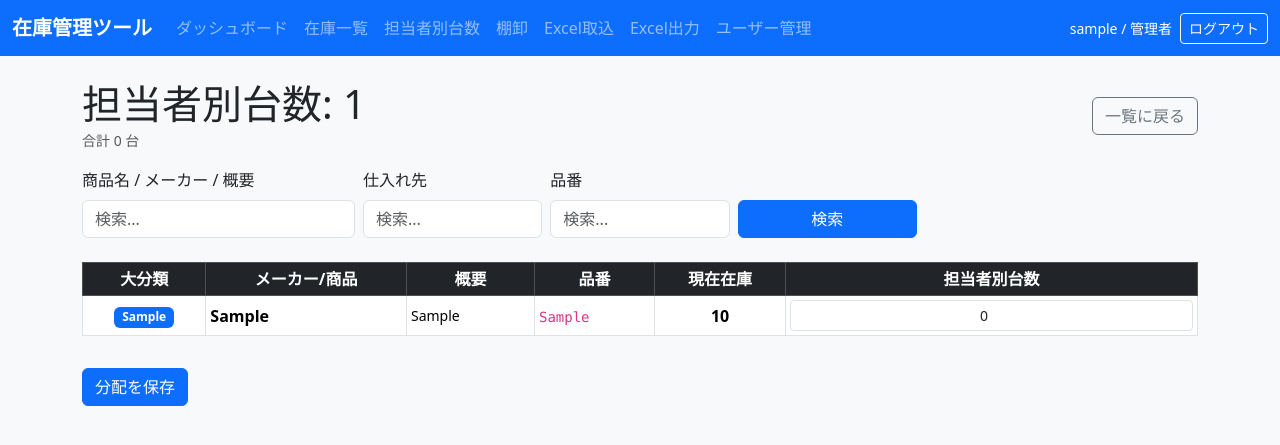
After one commit to 970628809/Inventory, a Flask app: page /staff_stock/1 in a window 1280 px wide. The commit adds this page. Shown: the top 445 px of the page. Run offline with Flask 3, Linux system fonts and the light colour scheme; the visitor is signed in with stand-in values (Sample User, id 1); tables that the repository leaves empty hold one stand-in row (values such as "Sample post").

Commit message:
Add staff stock allocation page

```diff
--- a/inventory_app/app.py
+++ b/inventory_app/app.py
@@ -483,6 +483,23 @@ def adjust_staff_sales_json(staff_stock_json, staff_name, delta):
     current = parse_int(data.get(staff_name, 0))
     data[staff_name] = max(0, current + delta)
     return json.dumps(data, ensure_ascii=False)
+
+
+def parse_staff_stock_json(staff_stock_json):
+    try:
+        data = json.loads(staff_stock_json or "{}")
+    except Exception:
+        return {}
+    return {str(name).strip(): parse_int(quantity) for name, quantity in data.items() if str(name).strip()}
+
+
+def encode_staff_stock_json(data):
+    cleaned = {
+        name: parse_int(quantity)
+        for name, quantity in data.items()
+        if name and (parse_int(quantity) != 0 or name in data)
+    }
+    return json.dumps(cleaned, ensure_ascii=False)
 
 
 PRODUCT_SNAPSHOT_FIELDS = [
@@ -1225,6 +1242,88 @@ def edit_stock_log(log_id):
         params=params,
         selected_product=selected_product,
         selected_product_id=selected_product_id,
+    )
+
+
+@app.route("/staff_stock")
+@login_required
+def staff_stock():
+    conn = get_db_connection()
+    products = conn.execute(
+        "SELECT id, staff_stock_json FROM products WHERE staff_stock_json IS NOT NULL AND staff_stock_json != ''"
+    ).fetchall()
+    conn.close()
+
+    summaries = {}
+    for product in products:
+        for staff_name, quantity in parse_staff_stock_json(product["staff_stock_json"]).items():
+            summary = summaries.setdefault(staff_name, {"name": staff_name, "total": 0, "product_count": 0})
+            if quantity > 0:
+                summary["total"] += quantity
+                summary["product_count"] += 1
+
+    staff_rows = sorted(summaries.values(), key=lambda row: row["name"])
+    return render_template("staff_stock.html", staff_rows=staff_rows)
+
+
+@app.route("/staff_stock/<staff_name>", methods=["GET", "POST"])
+@login_required
+def staff_stock_detail(staff_name):
+    params = parse_search_args()
+    conn = get_db_connection()
+
+    if request.method == "POST":
+        if g.user["role"] != "admin":
+            conn.close()
+            flash("管理者権限が必要です。", "danger")
+            return redirect(url_for("staff_stock_detail", staff_name=staff_name, **params))
+
+        product_ids = request.form.getlist("product_id")
+        for product_id in product_ids:
+            quantity = parse_int(request.form.get(f"quantity_{product_id}"))
+            if quantity < 0:
+                conn.close()
+                flash("台数は0以上で入力してください。", "danger")
+                return redirect(url_for("staff_stock_detail", staff_name=staff_name, **params))
+
+            product = conn.execute(
+                "SELECT staff_stock_json FROM products WHERE id = ?",
+                (product_id,),
+            ).fetchone()
+            if not product:
+                continue
+            staff_stock = parse_staff_stock_json(product["staff_stock_json"])
+            if quantity > 0 or staff_name in staff_stock:
+                staff_stock[staff_name] = quantity
+            conn.execute(
+                "UPDATE products SET staff_stock_json = ?, updated_at = ? WHERE id = ?",
+                (encode_staff_stock_json(staff_stock), now_jst_string(), product_id),
+            )
+
+        conn.commit()
+        conn.close()
+        flash("担当者別台数を更新しました。", "success")
+        return redirect(url_for("staff_stock_detail", staff_name=staff_name, **params))
+
+    sql, values = build_product_query(params)
+    products = conn.execute(sql, values).fetchall()
+    conn.close()
+
+    rows = []
+    total = 0
+    for product in products:
+        quantity = parse_staff_stock_json(product["staff_stock_json"]).get(staff_name, 0)
+        if g.user["role"] == "admin" or quantity > 0:
+            rows.append({"product": product, "quantity": quantity})
+        if quantity > 0:
+            total += quantity
+
+    return render_template(
+        "staff_stock_detail.html",
+        staff_name=staff_name,
+        rows=rows,
+        total=total,
+        params=params,
     )
 
 
--- a/inventory_app/templates/base.html
+++ b/inventory_app/templates/base.html
@@ -18,6 +18,7 @@
           <ul class="navbar-nav me-auto mb-2 mb-lg-0">
             <li class="nav-item"><a class="nav-link" href="/">ダッシュボード</a></li>
             <li class="nav-item"><a class="nav-link" href="/inventory">在庫一覧</a></li>
+            <li class="nav-item"><a class="nav-link" href="{{ url_for('staff_stock') }}">担当者別台数</a></li>
             <li class="nav-item"><a class="nav-link" href="/stocktaking">棚卸</a></li>
             {% if is_admin %}
               <li class="nav-item"><a class="nav-link" href="/excel_import">Excel取込</a></li>
--- a/inventory_app/templates/inventory.html
+++ b/inventory_app/templates/inventory.html
@@ -63,7 +63,7 @@
           <th class="text-center stock-table-price">税込価格</th>
           <th class="text-center">販売可能台数</th>
           <th class="text-center">総台数</th>
-          <th class="stock-table-staff">担当者別販売台数</th>
+          <th class="stock-table-staff">担当者別台数</th>
           <th class="stock-table-notes">備考</th>
           {% if is_admin %}
             <th class="text-center stock-table-actions-col">操作</th>
--- a/inventory_app/templates/inventory_new.html
+++ b/inventory_app/templates/inventory_new.html
@@ -86,7 +86,7 @@
     </div>
 
     <div class="col-12">
-      <label class="form-label">担当者別販売台数</label>
+      <label class="form-label">担当者別台数</label>
       <div class="row gy-2">
         {% for row in staff_rows %}
           <div class="col-md-6">
--- /dev/null
+++ b/inventory_app/templates/staff_stock_detail.html
@@ -0,0 +1,75 @@
+{% extends 'base.html' %}
+{% block content %}
+  <div class="d-flex justify-content-between align-items-center mb-3">
+    <div>
+      <h1 class="mb-0">担当者別台数: {{ staff_name }}</h1>
+      <small class="text-muted">合計 {{ total }} 台</small>
+    </div>
+    <a href="{{ url_for('staff_stock') }}" class="btn btn-outline-secondary">一覧に戻る</a>
+  </div>
+
+  <form method="get" class="row gy-2 gx-2 align-items-end mb-4">
+    <div class="col-md-3">
+      <label class="form-label">商品名 / メーカー / 概要</label>
+      <input type="text" name="q" value="{{ params.q }}" class="form-control" placeholder="検索...">
+    </div>
+    <div class="col-md-2">
+      <label class="form-label">仕入れ先</label>
+      <input type="text" name="supplier" value="{{ params.supplier }}" class="form-control" placeholder="検索...">
+    </div>
+    <div class="col-md-2">
+      <label class="form-label">品番</label>
+      <input type="text" name="sku" value="{{ params.sku }}" class="form-control" placeholder="検索...">
+    </div>
+    <div class="col-md-2">
+      <button type="submit" class="btn btn-primary w-100">検索</button>
+    </div>
+  </form>
+
+  <form method="post">
+    <div class="table-responsive">
+      <table class="table table-bordered table-hover align-middle table-sm stock-table">
+        <thead class="table-dark sticky-top">
+          <tr>
+            <th class="text-center">大分類</th>
+            <th>メーカー/商品</th>
+            <th class="stock-table-overview">概要</th>
+            <th class="stock-table-sku">品番</th>
+            <th class="text-center">現在在庫</th>
+            <th class="text-center">担当者別台数</th>
+          </tr>
+        </thead>
+        <tbody>
+          {% for row in rows %}
+            {% set product = row.product %}
+            <tr>
+              <td class="text-center"><span class="badge bg-primary">{{ product.big_category }}</span></td>
+              <td><strong>{% if product.display_flag | is_store_display %}<span class="text-warning">★</span> {% endif %}{{ product.maker_or_product }}</strong></td>
+              <td class="stock-table-overview"><small>{{ product.overview }}</small></td>
+              <td class="stock-table-sku"><code>{{ product.sku }}</code></td>
+              <td class="text-center"><strong>{{ product.current_stock }}</strong></td>
+              <td class="text-center">
+                {% if is_admin %}
+                  <input type="hidden" name="product_id" value="{{ product.id }}">
+                  <input type="number" name="quantity_{{ product.id }}" class="form-control form-control-sm text-center" min="0" value="{{ row.quantity }}">
+                {% else %}
+                  <strong>{{ row.quantity }}</strong>
+                {% endif %}
+              </td>
+            </tr>
+          {% else %}
+            <tr>
+              <td colspan="6" class="text-center text-muted">該当する商品がありません。</td>
+            </tr>
+          {% endfor %}
+        </tbody>
+      </table>
+    </div>
+
+    {% if is_admin %}
+      <div class="mt-3">
+        <button type="submit" class="btn btn-primary">分配を保存</button>
+      </div>
+    {% endif %}
+  </form>
+{% endblock %}
--- a/inventory_app/templates/stocktaking.html
+++ b/inventory_app/templates/stocktaking.html
@@ -62,7 +62,7 @@
           <th class="text-center stock-table-price">税込価格</th>
           <th class="text-center">現在在庫</th>
           <th class="text-center">総台数</th>
-          <th class="stock-table-staff">担当者別販売台数</th>
+          <th class="stock-table-staff">担当者別台数</th>
           <th class="stock-table-notes">備考</th>
           {% if is_admin %}
             <th class="text-center">Check</th>
```
Also changed, not shown: inventory_app/templates/staff_stock.html (added, +36 -0 lines).
